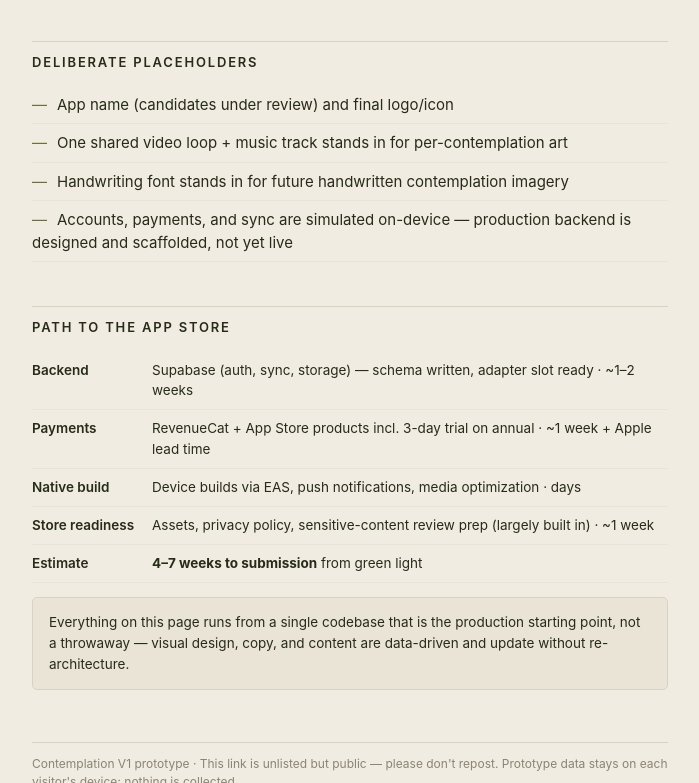
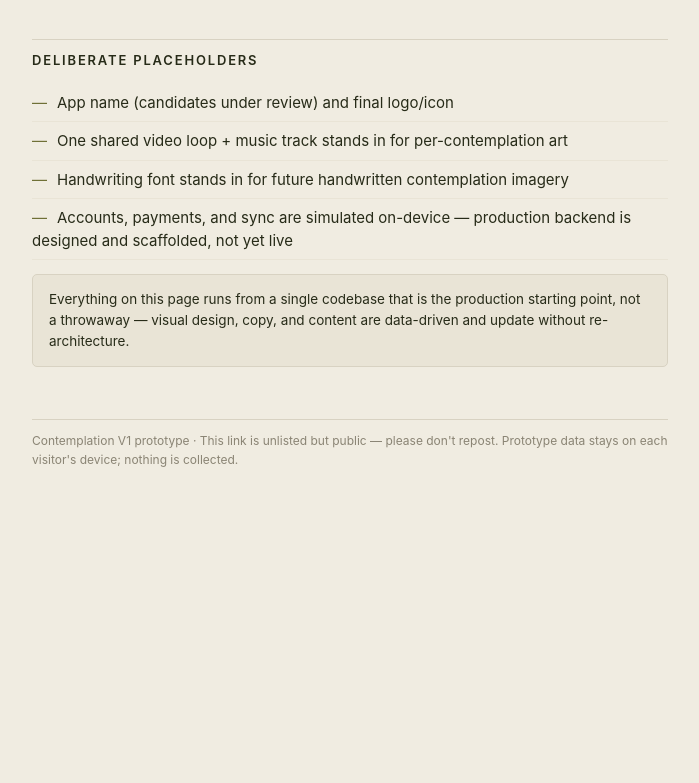
Before and after one commit to katkingston/contemplation-prototype, a website: page web-extras/status.html in a window 1280 px wide. Shown: the part 1286-2069 px from the top of the page, without its empty margins (290-989 px from the left). After the commit the page ends 1835 px from the top, so only its background shows below. Drawn offline with Linux system fonts and the light colour scheme.

Commit message:
Status page: launch link to bare path, remove design-system link and App Store section
Co-Authored-By: Claude Opus 4.8 <noreply@anthropic.com>

```diff
--- a/web-extras/status.html
+++ b/web-extras/status.html
@@ -19,7 +19,6 @@
   .sub{color:var(--muted)}
   .cta{display:inline-block;background:var(--dark);color:var(--cream);text-decoration:none;padding:14px 28px;border-radius:3px;font-weight:700;margin:18px 12px 6px 0}
   .cta.secondary{background:transparent;color:var(--ink);border:1.5px solid var(--ink)}
-  .hero .cta.secondary{color:var(--cream);border-color:rgba(239,233,219,.75)}
   ul{list-style:none}
   li{padding:7px 0;border-bottom:1px solid var(--faint)}
   li::before{content:"—";color:var(--olive);margin-right:10px}
@@ -47,8 +46,7 @@
     <div class="label">Try it now — no install, works on your phone's browser</div>
     <p style="font-size:22px;margin:12px 0 4px;font-weight:700">The full V1 experience, working end to end.</p>
     <p>Onboarding → free contemplation → plans → daily practice → private thought diary → series completion.</p>
-    <a class="cta" href="./index.html">Launch the prototype →</a>
-    <a class="cta secondary" href="./styleguide.html">Design system →</a>
+    <a class="cta" href="./">Launch the prototype →</a>
   </div>
 
   <h2>How to review (5 minutes)</h2>
@@ -77,15 +75,6 @@
     <li>Accounts, payments, and sync are simulated on-device — production backend is designed and scaffolded, not yet live</li>
   </ul>
 
-  <h2>Path to the App Store</h2>
-  <table>
-    <tr><td>Backend</td><td>Supabase (auth, sync, storage) — schema written, adapter slot ready · ~1–2 weeks</td></tr>
-    <tr><td>Payments</td><td>RevenueCat + App Store products incl. 3-day trial on annual · ~1 week + Apple lead time</td></tr>
-    <tr><td>Native build</td><td>Device builds via EAS, push notifications, media optimization · days</td></tr>
-    <tr><td>Store readiness</td><td>Assets, privacy policy, sensitive-content review prep (largely built in) · ~1 week</td></tr>
-    <tr><td>Estimate</td><td><b>4–7 weeks to submission</b> from green light</td></tr>
-  </table>
-
   <div class="note">
     Everything on this page runs from a single codebase that is the production starting point, not a throwaway —
     visual design, copy, and content are data-driven and update without re-architecture.
```
